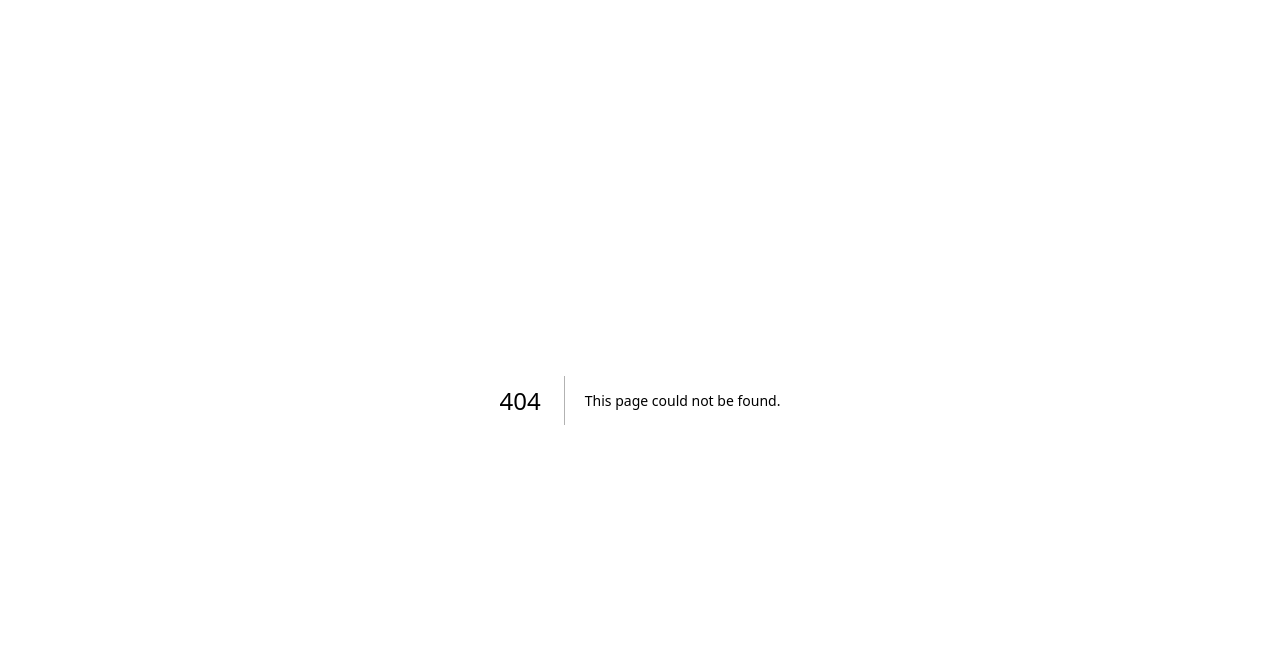
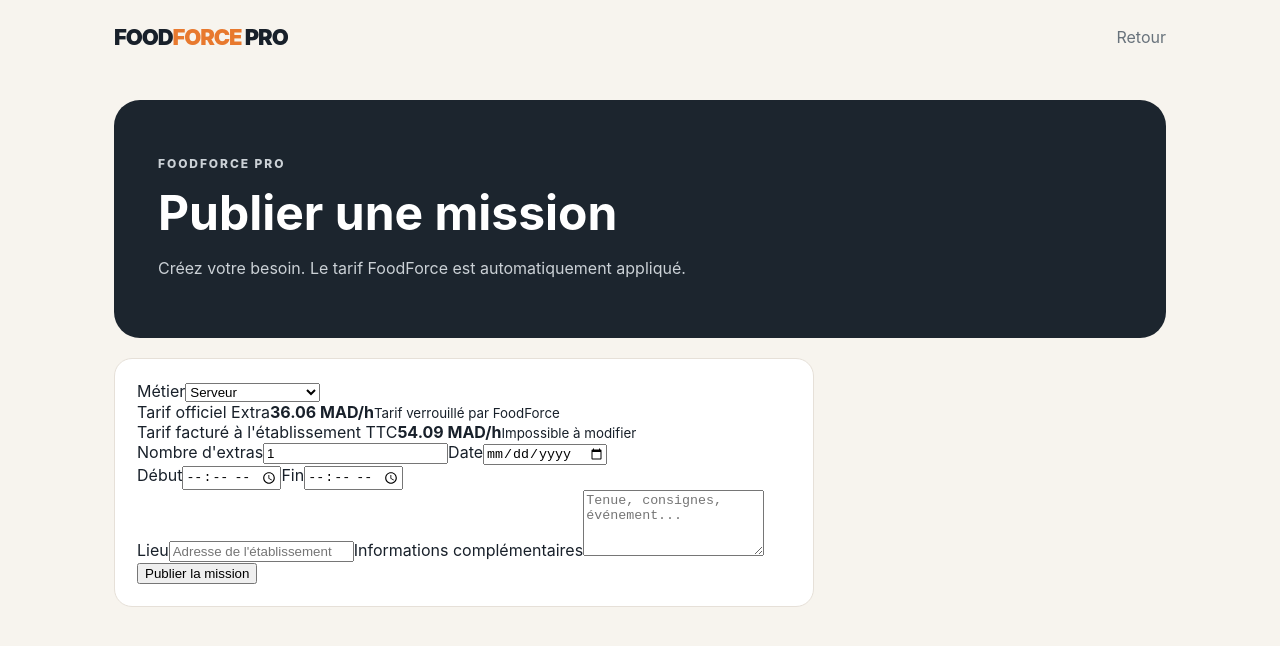
Before and after one commit to aissam76test/test-foodforce, a Next.js app in the folder ffapp/: page /pro/nouvelle-mission in a window 1280 px wide. Before the commit this address had no page. Shown: the top 646 px of the page. Built offline with nearby package versions, Linux system fonts and the light colour scheme.

Commit message:
feat(ffapp): add Pro mission creation flow

```diff
--- /dev/null
+++ b/ffapp/app/pro/nouvelle-mission/page.tsx
@@ -0,0 +1,76 @@
+"use client";
+
+import { useMemo, useState } from "react";
+import Link from "next/link";
+
+const jobs = [
+  ["Serveur", 36.060209, 54.090314],
+  ["Runner", 30.366492, 45.549738],
+  ["Barman", 43.651832, 65.477749],
+  ["Chef de partie", 68.324607, 102.486911],
+  ["Commis de cuisine", 32.264398, 48.396597],
+] as const;
+
+export default function NouvelleMission() {
+  const [job, setJob] = useState(jobs[0][0]);
+  const [seats, setSeats] = useState(1);
+  const selected = useMemo(() => jobs.find((x) => x[0] === job) ?? jobs[0], [job]);
+
+  return (
+    <main className="dashboard">
+      <header>
+        <div className="brand">FOOD<span>FORCE</span> PRO</div>
+        <nav><Link href="/pro">Retour</Link></nav>
+      </header>
+
+      <section className="hero">
+        <p className="eyebrow">FOODFORCE PRO</p>
+        <h1>Publier une mission</h1>
+        <p>Créez votre besoin. Le tarif FoodForce est automatiquement appliqué.</p>
+      </section>
+
+      <form className="panel" onSubmit={(e) => e.preventDefault()}>
+        <label>Métier
+          <select value={job} onChange={(e) => setJob(e.target.value)}>
+            {jobs.map(([name]) => <option key={name}>{name}</option>)}
+          </select>
+        </label>
+
+        <div className="priceBox">
+          <span>Tarif officiel Extra</span>
+          <strong>{selected[1].toFixed(2)} MAD/h</strong>
+          <small>Tarif verrouillé par FoodForce</small>
+        </div>
+
+        <div className="priceBox">
+          <span>Tarif facturé à l'établissement TTC</span>
+          <strong>{selected[2].toFixed(2)} MAD/h</strong>
+          <small>Impossible à modifier</small>
+        </div>
+
+        <label>Nombre d'extras
+          <input type="number" min="1" value={seats} onChange={(e) => setSeats(Number(e.target.value))} />
+        </label>
+
+        <label>Date
+          <input type="date" required />
+        </label>
+
+        <div className="two">
+          <label>Début<input type="time" required /></label>
+          <label>Fin<input type="time" required /></label>
+        </div>
+
+        <label>Lieu
+          <input placeholder="Adresse de l'établissement" required />
+        </label>
+
+        <label>Informations complémentaires
+          <textarea placeholder="Tenue, consignes, événement..." rows={4} />
+        </label>
+
+        <button type="submit">Publier la mission</button>
+      </form>
+    </main>
+  );
+}
```
